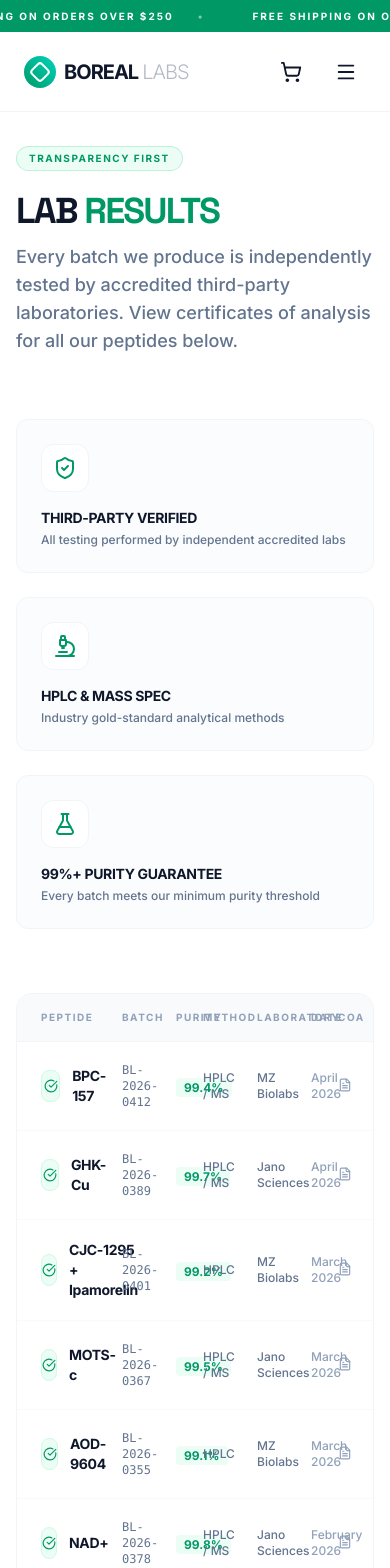
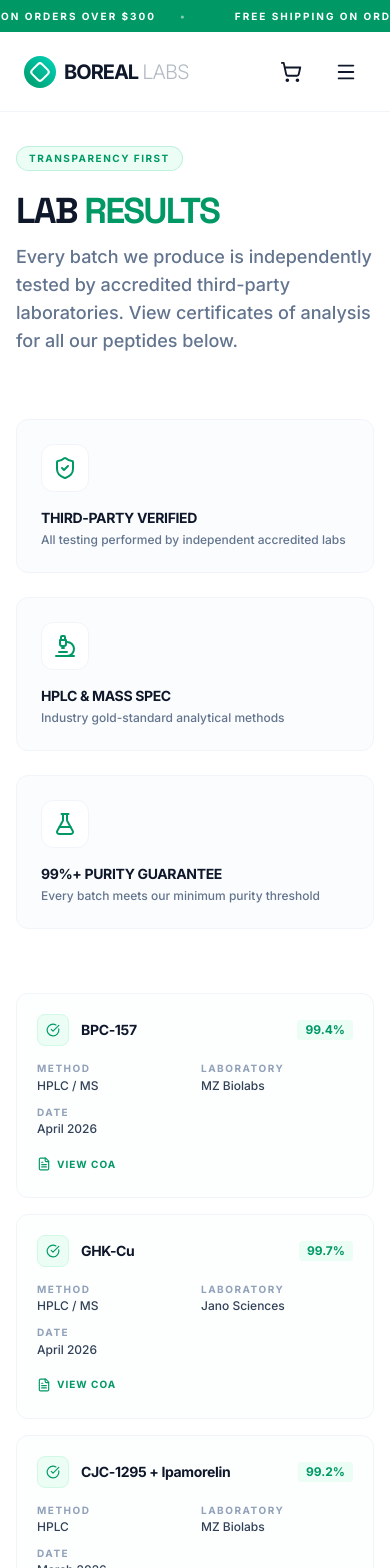
Before and after one commit to pgovostis/BOREAL-LABS-FINAL, a React (Vite) app: page /lab-results in a window 390 px wide. Shown: the top 1568 px of the page. Built offline with nearby package versions, Linux system fonts and the light colour scheme.

Commit message:
Contact form functional (Web3Forms), mobile-friendly lab results, free shipping

```diff
--- a/src/components/CartDrawer.tsx
+++ b/src/components/CartDrawer.tsx
@@ -43,15 +43,15 @@
               <div className="px-6 pb-6">
                 <div className="flex items-center justify-between text-xs mb-2">
                   <span className="font-bold text-slate-700">
-                    {cartTotal >= 250
+                    {cartTotal >= 300
                       ? 'You unlocked free shipping! 🎉'
-                      : `Add $${(250 - cartTotal).toFixed(2)} for free shipping!`}
+                      : `Add $${(300 - cartTotal).toFixed(2)} for free shipping!`}
                   </span>
                 </div>
                 <div className="w-full bg-slate-100 h-2 rounded-full overflow-hidden">
                   <motion.div
                     initial={{ width: 0 }}
-                    animate={{ width: `${Math.min(100, (cartTotal / 250) * 100)}%` }}
+                    animate={{ width: `${Math.min(100, (cartTotal / 300) * 100)}%` }}
                     transition={{ duration: 0.5, ease: 'easeOut' }}
                     className="h-full bg-emerald-500 rounded-full"
                   />
--- a/src/components/Navbar.tsx
+++ b/src/components/Navbar.tsx
@@ -37,7 +37,7 @@
         <div className="whitespace-nowrap animate-marquee flex items-center w-max">
           {[...Array(20)].map((_, i) => (
             <span key={i} className="mx-6 text-[10px] font-bold uppercase tracking-[0.2em] flex items-center gap-6">
-              FREE SHIPPING ON ORDERS OVER $250
+              FREE SHIPPING ON ORDERS OVER $300
               <span className="opacity-50">•</span>
             </span>
           ))}
--- a/src/pages/CheckoutPage.tsx
+++ b/src/pages/CheckoutPage.tsx
@@ -5,7 +5,7 @@
 import { useCart } from '../lib/CartContext';
 import { ALL_PRODUCTS } from '../data/products';
 
-const FREE_SHIPPING_THRESHOLD = 250;
+const FREE_SHIPPING_THRESHOLD = 300;
 
 interface FormData {
   email: string;
--- a/src/pages/ContactPage.tsx
+++ b/src/pages/ContactPage.tsx
@@ -1,14 +1,43 @@
 import { motion } from 'motion/react';
-import { Mail, MapPin, Clock, Send } from 'lucide-react';
+import { Mail, MapPin, Clock, Send, Loader2 } from 'lucide-react';
 import { useState } from 'react';
 
 export default function ContactPage() {
   const [formData, setFormData] = useState({ name: '', email: '', subject: '', message: '' });
   const [submitted, setSubmitted] = useState(false);
+  const [loading, setLoading] = useState(false);
+  const [error, setError] = useState('');
 
-  const handleSubmit = (e: React.FormEvent) => {
+  const handleSubmit = async (e: React.FormEvent) => {
     e.preventDefault();
-    setSubmitted(true);
+    setLoading(true);
+    setError('');
+
+    try {
+      const response = await fetch('https://api.web3forms.com/submit', {
+        method: 'POST',
+        headers: { 'Content-Type': 'application/json' },
+        body: JSON.stringify({
+          access_key: '80860783-1f75-4789-a3a3-b961cc986e94',
+          from_name: 'Boreal Labs Website',
+          subject: `Contact Form: ${formData.subject}`,
+          name: formData.name,
+          email: formData.email,
+          message: formData.message,
+        }),
+      });
+
+      const result = await response.json();
+      if (result.success) {
+        setSubmitted(true);
+      } else {
+        setError('Something went wrong. Please try again or email us directly.');
+      }
+    } catch {
+      setError('Network error. Please try again or email us directly at info@boreallabs.ca.');
+    } finally {
+      setLoading(false);
+    }
   };
 
   return (
@@ -29,7 +58,7 @@
           <div className="space-y-6">
             {[
               { icon: <Mail size={20} />, title: 'Email', detail: 'info@boreallabs.ca', sub: 'We reply within 24 hours' },
-              { icon: <MapPin size={20} />, title: 'Location', detail: 'Ontario, Canada', sub: 'Synthesized & shipped locally' },
+              { icon: <MapPin size={20} />, title: 'Location', detail: 'Ontario, Canada', sub: 'Shipped locally' },
               { icon: <Clock size={20} />, title: 'Hours', detail: 'Mon – Fri, 9am – 5pm EST', sub: 'Excluding holidays' },
             ].map((item, i) => (
               <motion.div
@@ -106,9 +135,14 @@
                     placeholder="Tell us how we can help..."
                   />
                 </div>
-                <button type="submit" className="btn-primary w-full flex items-center justify-center gap-2">
-                  <Send size={16} />
-                  Send Message
+                {error && (
+                  <div className="p-3 rounded-lg bg-red-50 border border-red-200 text-red-600 text-sm font-medium">
+                    {error}
+                  </div>
+                )}
+                <button type="submit" disabled={loading} className="btn-primary w-full flex items-center justify-center gap-2 disabled:opacity-60 disabled:cursor-not-allowed">
+                  {loading ? <Loader2 size={16} className="animate-spin" /> : <Send size={16} />}
+                  {loading ? 'Sending...' : 'Send Message'}
                 </button>
               </form>
             )}
--- a/src/pages/LabResultsPage.tsx
+++ b/src/pages/LabResultsPage.tsx
@@ -1,15 +1,15 @@
 import { motion } from 'motion/react';
-import { ShieldCheck, FileText, Download, ExternalLink, Microscope, FlaskConical, CheckCircle } from 'lucide-react';
+import { ShieldCheck, FileText, Microscope, FlaskConical, CheckCircle } from 'lucide-react';
 
 const LAB_REPORTS = [
-  { peptide: 'BPC-157', batch: 'BL-2026-0412', purity: '99.4%', method: 'HPLC / MS', lab: 'MZ Biolabs', date: 'April 2026' },
-  { peptide: 'GHK-Cu', batch: 'BL-2026-0389', purity: '99.7%', method: 'HPLC / MS', lab: 'Jano Sciences', date: 'April 2026' },
-  { peptide: 'CJC-1295 + Ipamorelin', batch: 'BL-2026-0401', purity: '99.2%', method: 'HPLC', lab: 'MZ Biolabs', date: 'March 2026' },
-  { peptide: 'MOTS-c', batch: 'BL-2026-0367', purity: '99.5%', method: 'HPLC / MS', lab: 'Jano Sciences', date: 'March 2026' },
-  { peptide: 'AOD-9604', batch: 'BL-2026-0355', purity: '99.1%', method: 'HPLC', lab: 'MZ Biolabs', date: 'March 2026' },
-  { peptide: 'NAD+', batch: 'BL-2026-0378', purity: '99.8%', method: 'HPLC / MS', lab: 'Jano Sciences', date: 'February 2026' },
-  { peptide: 'TB-500', batch: 'BL-2026-0340', purity: '99.3%', method: 'HPLC', lab: 'MZ Biolabs', date: 'February 2026' },
-  { peptide: 'Semax', batch: 'BL-2026-0322', purity: '99.6%', method: 'HPLC / MS', lab: 'Jano Sciences', date: 'January 2026' },
+  { peptide: 'BPC-157', purity: '99.4%', method: 'HPLC / MS', lab: 'MZ Biolabs', date: 'April 2026' },
+  { peptide: 'GHK-Cu', purity: '99.7%', method: 'HPLC / MS', lab: 'Jano Sciences', date: 'April 2026' },
+  { peptide: 'CJC-1295 + Ipamorelin', purity: '99.2%', method: 'HPLC', lab: 'MZ Biolabs', date: 'March 2026' },
+  { peptide: 'MOTS-c', purity: '99.5%', method: 'HPLC / MS', lab: 'Jano Sciences', date: 'March 2026' },
+  { peptide: 'AOD-9604', purity: '99.1%', method: 'HPLC', lab: 'MZ Biolabs', date: 'March 2026' },
+  { peptide: 'NAD+', purity: '99.8%', method: 'HPLC / MS', lab: 'Jano Sciences', date: 'February 2026' },
+  { peptide: 'TB-500', purity: '99.3%', method: 'HPLC', lab: 'MZ Biolabs', date: 'February 2026' },
+  { peptide: 'Semax', purity: '99.6%', method: 'HPLC / MS', lab: 'Jano Sciences', date: 'January 2026' },
 ];
 
 export default function LabResultsPage() {
@@ -53,23 +53,22 @@
           ))}
         </div>
 
-        {/* Lab Reports Table */}
-        <div className="border border-slate-100 rounded-2xl overflow-hidden">
+        {/* Lab Reports Table — Desktop */}
+        <div className="hidden md:block border border-slate-100 rounded-2xl overflow-hidden">
           {/* Table Header */}
           <div className="bg-slate-50 px-6 py-4 grid grid-cols-12 gap-4 text-[10px] uppercase tracking-[0.15em] font-bold text-slate-400 border-b border-slate-100">
             <div className="col-span-3">Peptide</div>
-            <div className="col-span-2">Batch</div>
-            <div className="col-span-1">Purity</div>
+            <div className="col-span-2">Purity</div>
             <div className="col-span-2">Method</div>
             <div className="col-span-2">Laboratory</div>
-            <div className="col-span-1">Date</div>
+            <div className="col-span-2">Date</div>
             <div className="col-span-1 text-right">COA</div>
           </div>
 
           {/* Table Rows */}
           {LAB_REPORTS.map((report, i) => (
             <motion.div
-              key={report.batch}
+              key={report.peptide}
               initial={{ opacity: 0 }}
               animate={{ opacity: 1 }}
               transition={{ delay: i * 0.05 }}
@@ -81,19 +80,59 @@
                 </div>
                 <span className="font-bold text-slate-900 text-sm tracking-tight">{report.peptide}</span>
               </div>
-              <div className="col-span-2 text-xs text-slate-500 font-mono">{report.batch}</div>
-              <div className="col-span-1">
+              <div className="col-span-2">
                 <span className="text-xs font-bold text-emerald-600 bg-emerald-50 px-2 py-0.5 rounded-sm">{report.purity}</span>
               </div>
               <div className="col-span-2 text-xs text-slate-500 font-medium">{report.method}</div>
               <div className="col-span-2 text-xs text-slate-500 font-medium">{report.lab}</div>
-              <div className="col-span-1 text-xs text-slate-400 font-medium">{report.date}</div>
+              <div className="col-span-2 text-xs text-slate-400 font-medium">{report.date}</div>
               <div className="col-span-1 text-right">
                 <button className="inline-flex items-center gap-1 text-[10px] uppercase tracking-widest font-bold text-slate-400 hover:text-emerald-600 transition-colors">
                   <FileText size={14} />
-                  <span className="hidden lg:inline">View</span>
+                  <span>View</span>
                 </button>
               </div>
+            </motion.div>
+          ))}
+        </div>
+
+        {/* Lab Reports Cards — Mobile */}
+        <div className="md:hidden space-y-4">
+          {LAB_REPORTS.map((report, i) => (
+            <motion.div
+              key={report.peptide}
+              initial={{ opacity: 0, y: 10 }}
+              animate={{ opacity: 1, y: 0 }}
+              transition={{ delay: i * 0.05 }}
+              className="p-5 rounded-xl border border-slate-100 bg-slate-50/30 hover:border-emerald-200 transition-all"
+            >
+              <div className="flex items-center justify-between mb-4">
+                <div className="flex items-center gap-3">
+                  <div className="size-8 rounded-lg bg-emerald-50 border border-emerald-100 flex items-center justify-center">
+                    <CheckCircle size={14} className="text-emerald-600" />
+                  </div>
+                  <span className="font-bold text-slate-900 text-sm tracking-tight">{report.peptide}</span>
+                </div>
+                <span className="text-xs font-bold text-emerald-600 bg-emerald-50 px-2 py-0.5 rounded-sm">{report.purity}</span>
+              </div>
+              <div className="grid grid-cols-2 gap-3 text-xs mb-4">
+                <div>
+                  <span className="block text-[10px] uppercase tracking-[0.15em] font-bold text-slate-400 mb-0.5">Method</span>
+                  <span className="text-slate-700 font-medium">{report.method}</span>
+                </div>
+                <div>
+                  <span className="block text-[10px] uppercase tracking-[0.15em] font-bold text-slate-400 mb-0.5">Laboratory</span>
+                  <span className="text-slate-700 font-medium">{report.lab}</span>
+                </div>
+                <div>
+                  <span className="block text-[10px] uppercase tracking-[0.15em] font-bold text-slate-400 mb-0.5">Date</span>
+                  <span className="text-slate-700 font-medium">{report.date}</span>
+                </div>
+              </div>
+              <button className="inline-flex items-center gap-1.5 text-[10px] uppercase tracking-widest font-bold text-emerald-600 hover:text-emerald-700 transition-colors">
+                <FileText size={14} />
+                View COA
+              </button>
             </motion.div>
           ))}
         </div>
```
Also changed, not shown: public/favicon.png (deleted).
